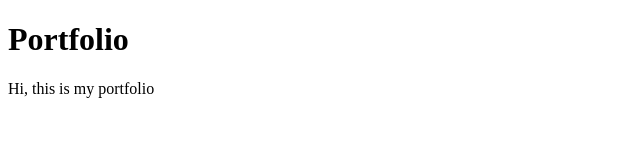
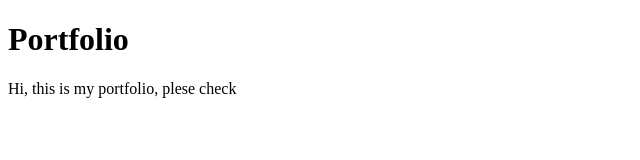
Before and after one commit to Rakezt/practice_timePass, a plain HTML site: page index.html in a window 1280 px wide. Shown: the whole page, without its empty margins (0-640 px from the left). Drawn offline with Linux system fonts and the light colour scheme.

Commit message:
refactor added text

```diff
--- a/index.html
+++ b/index.html
@@ -8,7 +8,7 @@
 </head>
 <body>
     <h1>Portfolio</h1>
-    <p>Hi, this is my portfolio</p>
+    <p>Hi, this is my portfolio, plese check</p>
 
 </body>
 </html>
```
